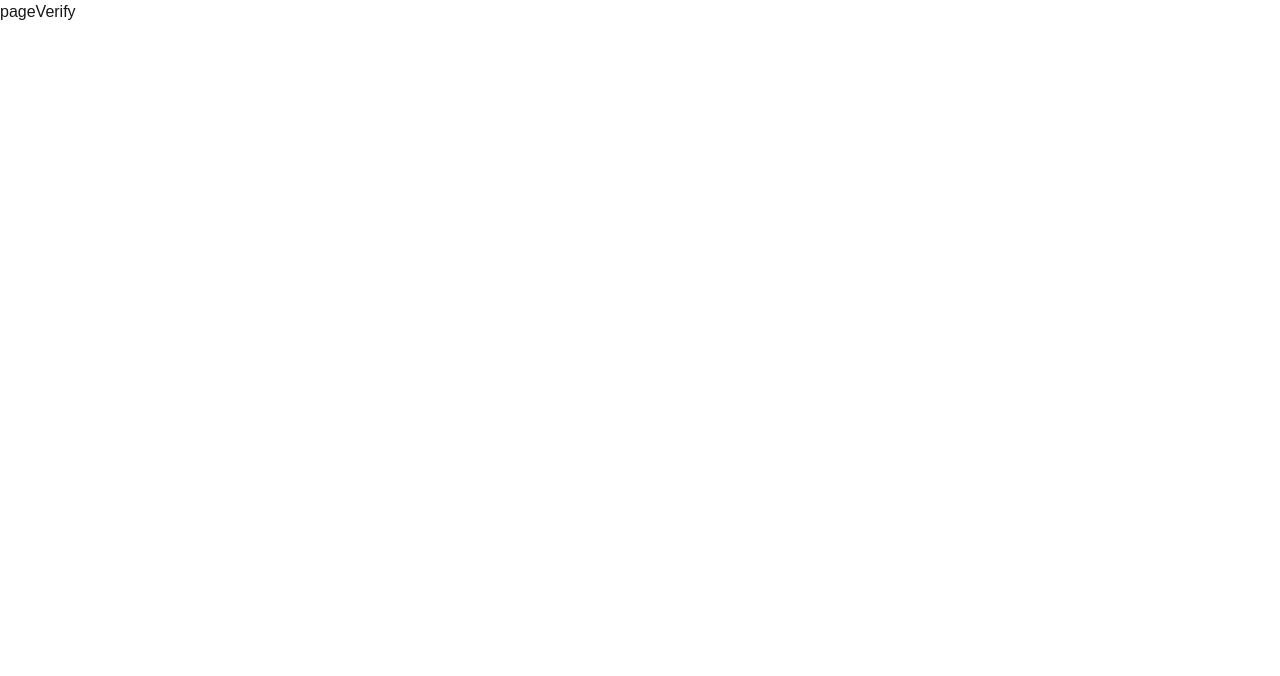
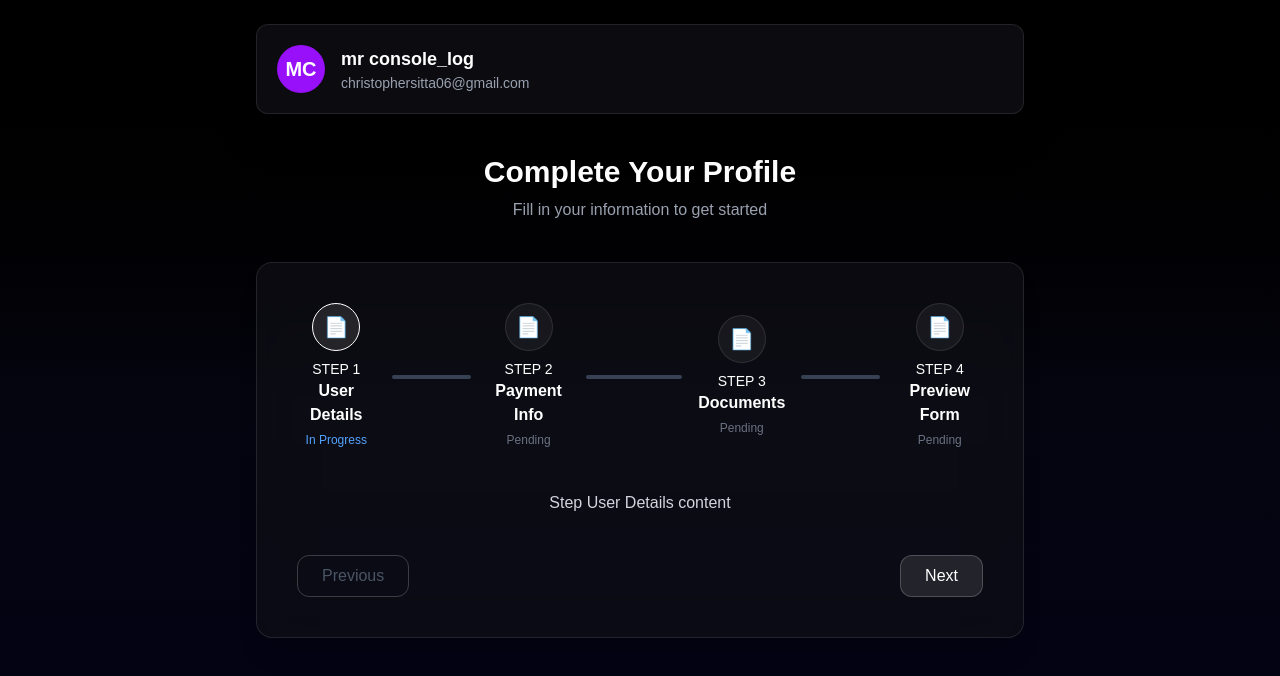
Before and after one commit to chricmako6/manufacture_industry, a Next.js app: page /verification in a window 1280 px wide. Shown: the top 676 px of the page. Built offline with nearby package versions, Linux system fonts and the light colour scheme.

Commit message:
add verification page

```diff
--- a/app/verification/page.jsx
+++ b/app/verification/page.jsx
@@ -1,9 +1,129 @@
-import React from 'react'
+"use client";
+import React, { useState } from "react";
 
-function pageVerify() {
+function PageVerify() {
+  const [step, setStep] = useState(1);
+
+  const steps = [
+    { id: 1, title: "User Details" },
+    { id: 2, title: "Payment Info" },
+    { id: 3, title: "Documents" },
+    { id: 4, title: "Preview Form" },
+  ];
+
+  const nextStep = () => step < 4 && setStep(step + 1);
+  const prevStep = () => step > 1 && setStep(step - 1);
+
   return (
-    <div>pageVerify</div>
-  )
+    <div className="min-h-screen bg-gradient-to-b from-black via-[#050510] to-[#020214] text-white p-6 flex flex-col items-center">
+
+      {/* Top Profile Card */}
+      <div className="w-full max-w-3xl bg-[#111118]/70 backdrop-blur-xl p-5 rounded-xl shadow-2xl border border-white/10 mb-10">
+        <div className="flex items-center space-x-4">
+          <div className="w-12 h-12 rounded-full bg-purple-600 flex items-center justify-center text-xl font-bold">
+            MC
+          </div>
+          <div>
+            <h2 className="text-lg font-semibold">mr console_log</h2>
+            <p className="text-gray-400 text-sm">christophersitta06@gmail.com</p>
+          </div>
+        </div>
+      </div>
+
+      <h1 className="text-3xl font-semibold mb-2">Complete Your Profile</h1>
+      <p className="text-gray-400 mb-10">Fill in your information to get started</p>
+
+      {/* Steps Card */}
+      <div className="w-full max-w-3xl bg-[#111118]/60 backdrop-blur-xl p-10 rounded-2xl shadow-xl border border-white/10">
+
+        {/* Step Navigation With Progress Lines */}
+        <div className="flex items-center justify-between mb-10 relative w-full">
+          {steps.map((s, index) => {
+            const isCompleted = step > s.id;
+            const isActive = step === s.id;
+            const isPending = step < s.id;
+
+            return (
+              <div key={s.id} className="flex items-center relative">
+
+                {/* Line Before This Step (except step 1) */}
+                {index !== 0 && (
+                  <div
+                    className={`
+                      h-1 w-24 mx-4 rounded-full transition-all duration-300
+                      ${isCompleted ? "bg-green-400" : ""}
+                      ${isActive ? "bg-green-400" : ""}
+                      ${isPending && step < s.id ? "bg-gray-700" : ""}
+                    `}
+                  ></div>
+                )}
+
+                {/* Step Circle */}
+                <div className="text-center">
+                  <div
+                    className={`
+                      w-12 h-12 rounded-full border flex items-center justify-center mx-auto
+                      transition-all duration-300
+                      ${isCompleted ? "bg-green-500 border-green-400" : ""}
+                      ${isActive ? "border-white bg-white/10" : ""}
+                      ${isPending ? "border-white/10 bg-white/5" : ""}
+                    `}
+                  >
+                    {isCompleted ? (
+                      <span className="text-white text-xl">✔</span>
+                    ) : (
+                      <span className="text-xl text-gray-300">📄</span>
+                    )}
+                  </div>
+
+                  <p className="mt-2 text-sm">STEP {s.id}</p>
+                  <p className="font-semibold">{s.title}</p>
+
+                  {isActive && <span className="text-blue-400 text-xs">In Progress</span>}
+                  {isPending && <span className="text-gray-500 text-xs">Pending</span>}
+                  {isCompleted && <span className="text-green-400 text-xs">Completed</span>}
+                </div>
+              </div>
+            );
+          })}
+        </div>
+
+        {/* Step Content */}
+        <div className="text-center text-gray-300 mb-10">
+          {step === 1 && "Step User Details content"}
+          {step === 2 && "Step Payment Information content"}
+          {step === 3 && "Step Documents Upload content"}
+          {step === 4 && "Step Preview Form content"}
+        </div>
+
+        {/* Buttons */}
+        <div className="flex justify-between">
+          <button
+            onClick={prevStep}
+            disabled={step === 1}
+            className={`px-6 py-2 rounded-xl border border-white/20 ${
+              step === 1
+                ? "text-gray-600 border-gray-800"
+                : "hover:bg-white/10"
+            }`}
+          >
+            Previous
+          </button>
+
+          <button
+            onClick={nextStep}
+            disabled={step === 4}
+            className={`px-6 py-2 rounded-xl bg-white/10 border border-white/20 ${
+              step === 4 ? "opacity-30" : "hover:bg-white/20"
+            }`}
+          >
+            Next
+          </button>
+        </div>
+
+      </div>
+    </div>
+  );
 }
 
-export default pageVerify
+export default PageVerify;
```
